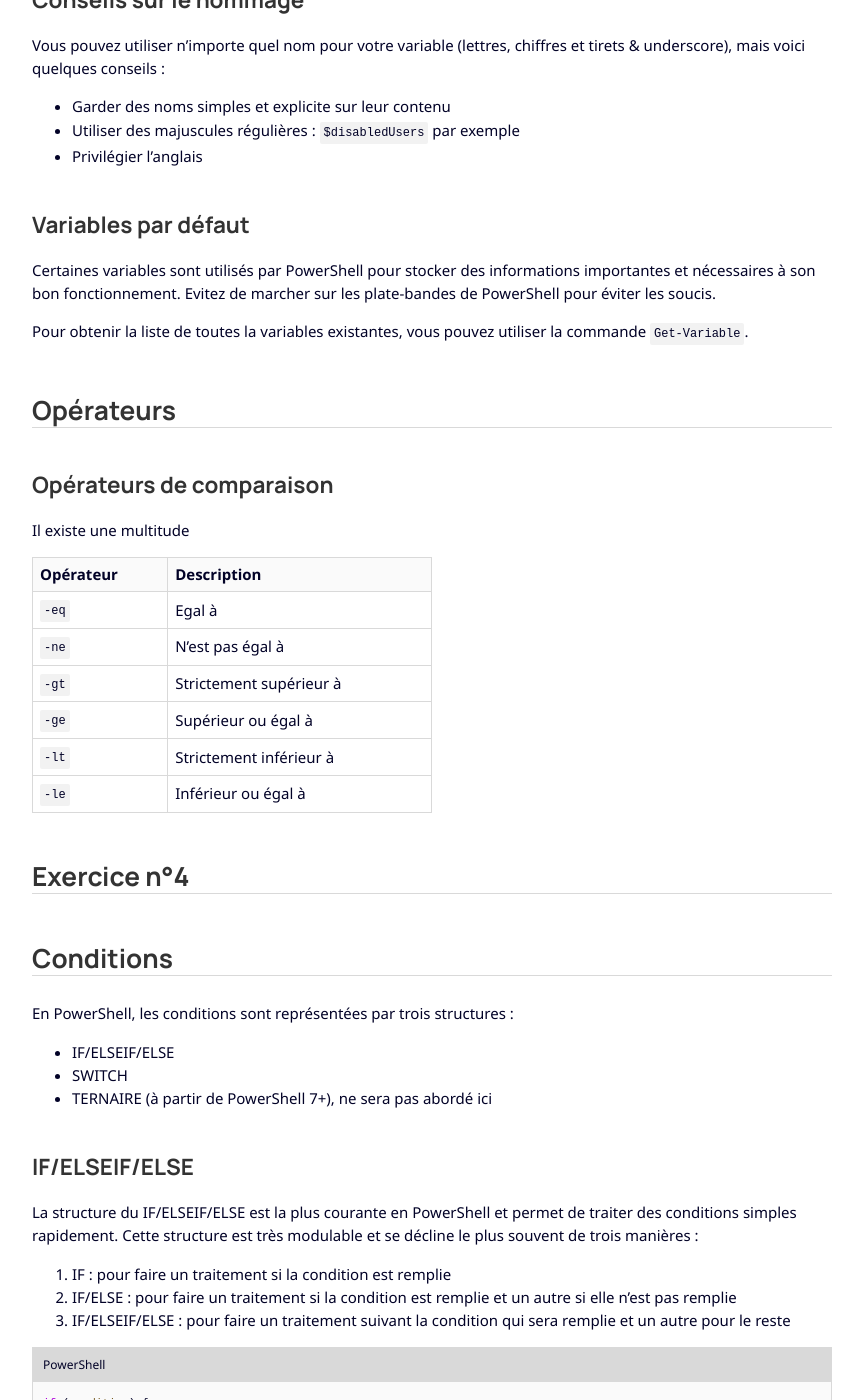
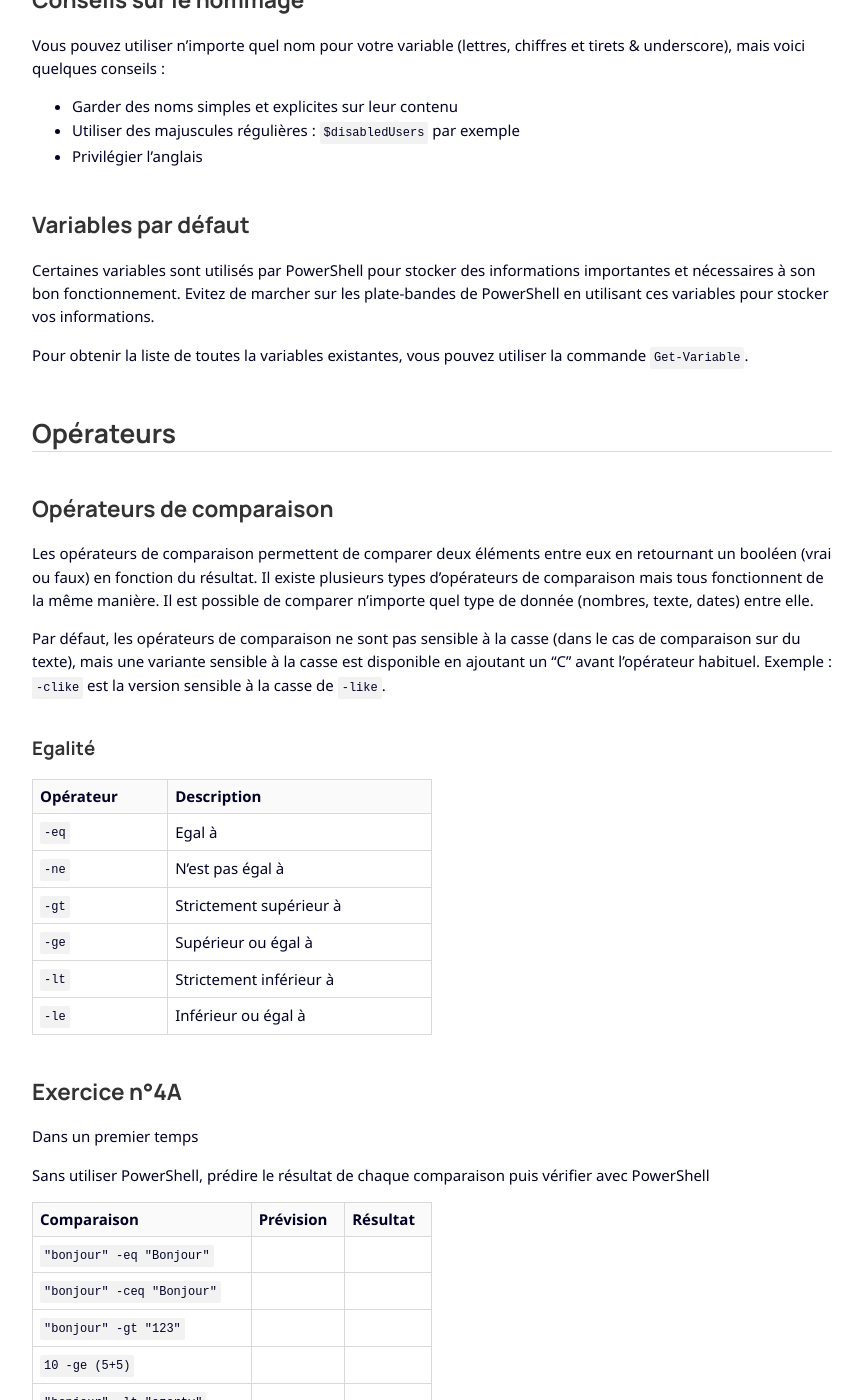
Before and after one commit to leobouard/leobouard.github.io, a Jekyll site: the page built from _posts/2024-04-07-cours-powershell-from-scratch-004.md, in a window 1280 px wide and 1400 px high, scrolled down 2046 px. Shown: the whole window, without its empty margins (208-1071 px from the left). Built offline with Jekyll 4.4.1, drawn with Linux system fonts in a browser that asks for light colours; nearby versions of some CDN libraries; some web fonts are replaced; some of the changed text lies outside the part shown.

Commit message:
Mise à jour du cours

```diff
--- a/_posts/2024-04-07-cours-powershell-from-scratch-004.md
+++ b/_posts/2024-04-07-cours-powershell-from-scratch-004.md
@@ -74,13 +74,13 @@ $users[0].Name
 
 Vous pouvez utiliser n'importe quel nom pour votre variable (lettres, chiffres et tirets & underscore), mais voici quelques conseils :
 
-- Garder des noms simples et explicite sur leur contenu
+- Garder des noms simples et explicites sur leur contenu
 - Utiliser des majuscules régulières : `$disabledUsers` par exemple
 - Privilégier l'anglais
 
 ### Variables par défaut
 
-Certaines variables sont utilisés par PowerShell pour stocker des informations importantes et nécessaires à son bon fonctionnement. Evitez de marcher sur les plate-bandes de PowerShell pour éviter les soucis.
+Certaines variables sont utilisés par PowerShell pour stocker des informations importantes et nécessaires à son bon fonctionnement. Evitez de marcher sur les plate-bandes de PowerShell en utilisant ces variables pour stocker vos informations.
 
 Pour obtenir la liste de toutes la variables existantes, vous pouvez utiliser la commande `Get-Variable`.
 
@@ -88,18 +88,41 @@ Pour obtenir la liste de toutes la variables existantes, vous pouvez utiliser la
 
 ### Opérateurs de comparaison
 
-Il existe une multitude
+Les opérateurs de comparaison permettent de comparer deux éléments entre eux en retournant un booléen (vrai ou faux) en fonction du résultat. Il existe plusieurs types d'opérateurs de comparaison mais tous fonctionnent de la même manière. Il est possible de comparer n'importe quel type de donnée (nombres, texte, dates) entre elle.
+
+Par défaut, les opérateurs de comparaison ne sont pas sensible à la casse (dans le cas de comparaison sur du texte), mais une variante sensible à la casse est disponible en ajoutant un "C" avant l'opérateur habituel. Exemple : `-clike` est la version sensible à la casse de `-like`.
+
+#### Egalité
 
 Opérateur | Description
 --------- | -----------
-`-eq` | Egal à
-`-ne` | N'est pas égal à
-`-gt` | Strictement supérieur à
-`-ge` | Supérieur ou égal à
-`-lt` | Strictement inférieur à
-`-le` | Inférieur ou égal à
+`-eq`     | Egal à
+`-ne`     | N'est pas égal à
+`-gt`     | Strictement supérieur à
+`-ge`     | Supérieur ou égal à
+`-lt`     | Strictement inférieur à
+`-le`     | Inférieur ou égal à
 
-## Exercice n°4
+### Exercice n°4A
+
+Dans un premier temps
+
+Sans utiliser PowerShell, prédire le résultat de chaque comparaison puis vérifier avec PowerShell
+
+Comparaison | Prévision | Résultat
+----------- | --------- | --------
+`"bonjour" -eq "Bonjour"` |  |
+`"bonjour" -ceq "Bonjour"` |  |
+`"bonjour" -gt "123"` |  |
+`10 -ge (5+5)` |  |
+`"bonjour" -lt "azerty"` |  |
+`152 -le -80` |  |
+
+#### Correspondance
+
+#### Remplacement
+
+#### Appartenance
 
 ## Conditions
 
```
Also changed, not shown: _posts/2024-04-07-cours-powershell-from-scratch-002.md (+1 -1 lines).
